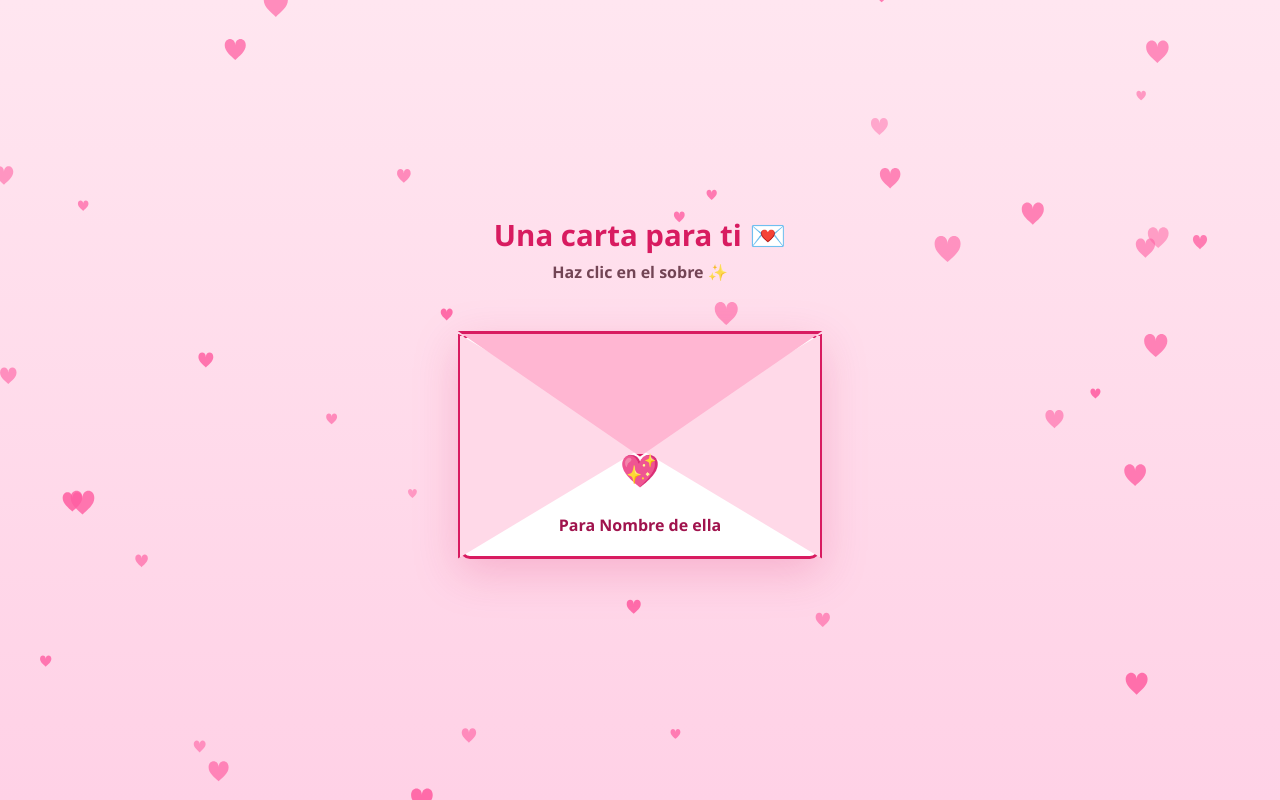
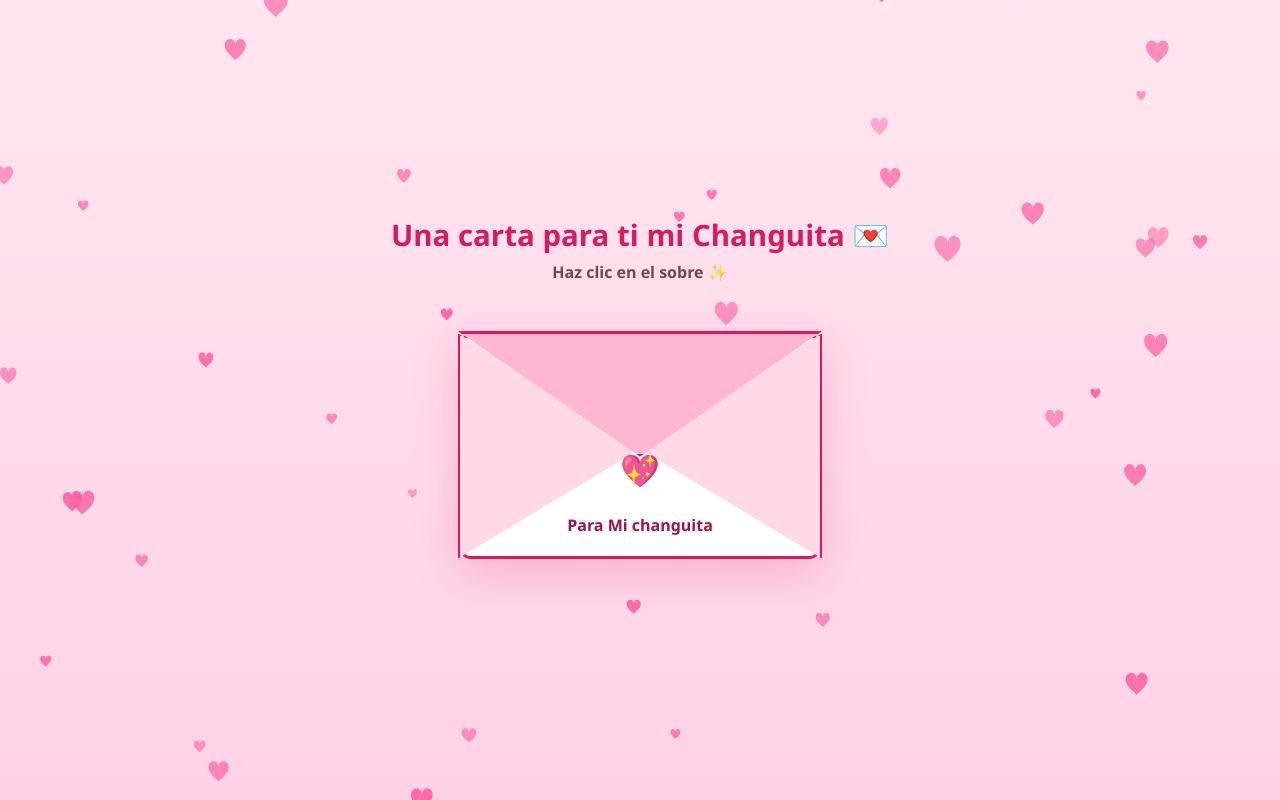
Before and after one commit to Fred2605/carta-valentin-web, a plain HTML site: page index.html in a window 1280 px wide. Drawn offline with Linux system fonts and the light colour scheme.

Commit message:
Update title and personalized messages in index.html

```diff
--- a/index.html
+++ b/index.html
@@ -3,7 +3,7 @@
 <head>
   <meta charset="UTF-8" />
   <meta name="viewport" content="width=device-width, initial-scale=1.0" />
-  <title>Carta para Ti 💌</title>
+  <title>Carta para Ti mi Changuita 💌</title>
   <style>
     :root{
       --bg1:#ffe6f0;
@@ -223,7 +223,7 @@
 
   <div class="wrap">
     <div class="scene">
-      <h1 id="titleTop">Una carta para ti 💌</h1>
+      <h1 id="titleTop">Una carta para ti mi Changuita 💌</h1>
       <div class="hint" id="hint">Haz clic en el sobre ✨</div>
 
       <div class="envelope-area">
@@ -233,7 +233,7 @@
           <div class="env-right"></div>
           <div class="env-flap"></div>
           <div class="seal">💖</div>
-          <div class="label" id="toLabel">Para ti</div>
+          <div class="label" id="toLabel">Para ti mi niña hermosa</div>
         </div>
       </div>
 
@@ -259,7 +259,7 @@
 
   <script>
     // ===== PERSONALIZA AQUÍ =====
-    const PERSONA = "Nombre de ella";
+    const PERSONA = "Mi changuita";
     const FIRMA = "Con cariño, Fredy 💫";
     const MENSAJE = [
       `Hola, ${PERSONA}:`,
```
